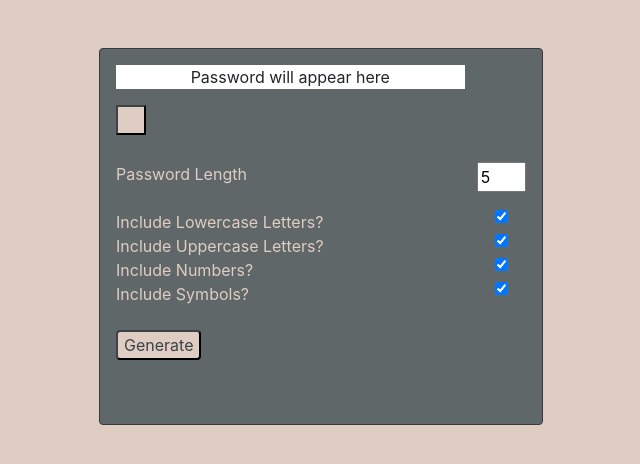
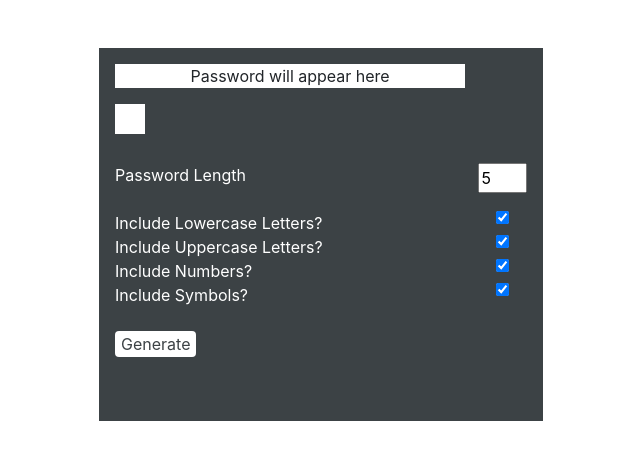
Before and after one commit to Matthewlgrimes94/Password-generator, a plain HTML site: page index.html in a window 1280 px wide. Shown: the whole page, without its empty margins (319-959 px from the left). Drawn offline with nearby package versions, Linux system fonts and the light colour scheme.

Commit message:
Color changes, google fonts

```diff
--- a/index.html
+++ b/index.html
@@ -5,6 +5,9 @@
     <!-- Required meta tags -->
     <meta charset="utf-8">
     <meta name="viewport" content="width=device-width, initial-scale=1, shrink-to-fit=no">
+
+    <!-- Google Fonts-->
+    <link href="https://fonts.googleapis.com/css?family=Lato&display=swap" rel="stylesheet">
 
     <!-- Bootstrap CSS -->
     <link rel="stylesheet" href="style.css">
@@ -14,7 +17,7 @@
       <div class="container text-left">
           <div class="row justify-content-center mt-auto mb-auto">
               <div class="col">
-                <div class="form-holder ml-auto mr-auto mt-5 p-3 border border-dark rounded">
+                <div class="form-holder ml-auto mr-auto mt-5 p-3">
                   <p id="passwordOutput">Password will appear here</p> <button id="clipboard"></button><br><br>
                   <input type="number" min="0" max="250" name="length" value="5" id="length"> <span>Password Length</span><br><br>
                   <input type="checkbox" name="lower" value="1" id="lowerCheck" checked> <span>Include Lowercase Letters?</span><br>
--- a/style.css
+++ b/style.css
@@ -1,12 +1,16 @@
+html {
+    font-family: 'Lato', sans-serif !important;
+}
+
 body {
-    background-color: #dfcdc3!important;
+    background-color: white !important;
 }
 .form-holder {
     width: 40%;
     height: 100%;
 }
 span {
-    color: #dfcdc3;
+    color: white;
 }
 input {
     float: right;
@@ -20,15 +24,15 @@ p {
 }
 
 .form-holder {
-    background-color:#5f6769;
-    border: 5px, #3c4245;
+    border: none;
+    background-color: #3c4245;
     box-shadow: 15px, 10px, #3c4245 !important;
 }
 
 #generate {
     border-radius: 4px;
-    background-color: #dfcdc3;
-    border-color: #3c4245;
+    background-color: white;
+    border: none;
 }
 
 #generate span {
@@ -38,6 +42,6 @@ p {
 #clipboard {
     width: 30px;
     height: 30px;
-    background-color: #dfcdc3;
-    border-color: #3c4245;
+    background-color: white;
+    border: none;
 }
```
